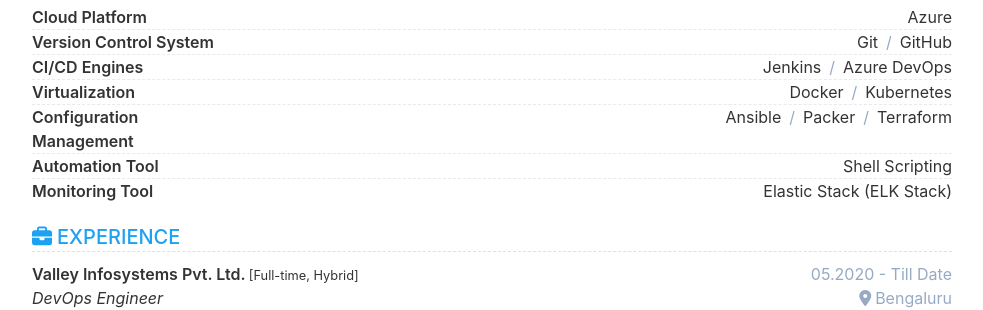
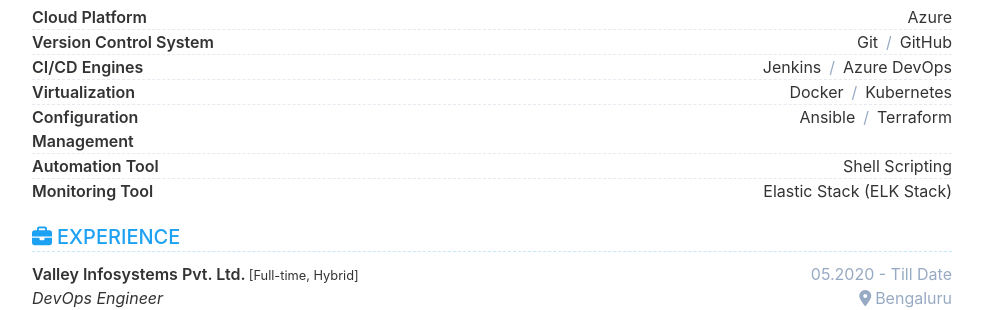
Before and after one commit to Raskinn/Resume, a Jekyll site: the page built from index.html, in a window 1280 px wide and 900 px high, scrolled down 744 px. Shown: the part 153-463 px from the top of the window, without its empty margins (148-1131 px from the left). Built offline with Jekyll 4.4.1, drawn with Linux system fonts in a browser that asks for light colours.

Commit message:
added changes

```diff
--- a/_data/data.yml
+++ b/_data/data.yml
@@ -231,7 +231,6 @@ skill:
     - name: Configuration Management
       item:
         - Ansible
-        - Packer
         - Terraform
 
     - name: Automation Tool
```
